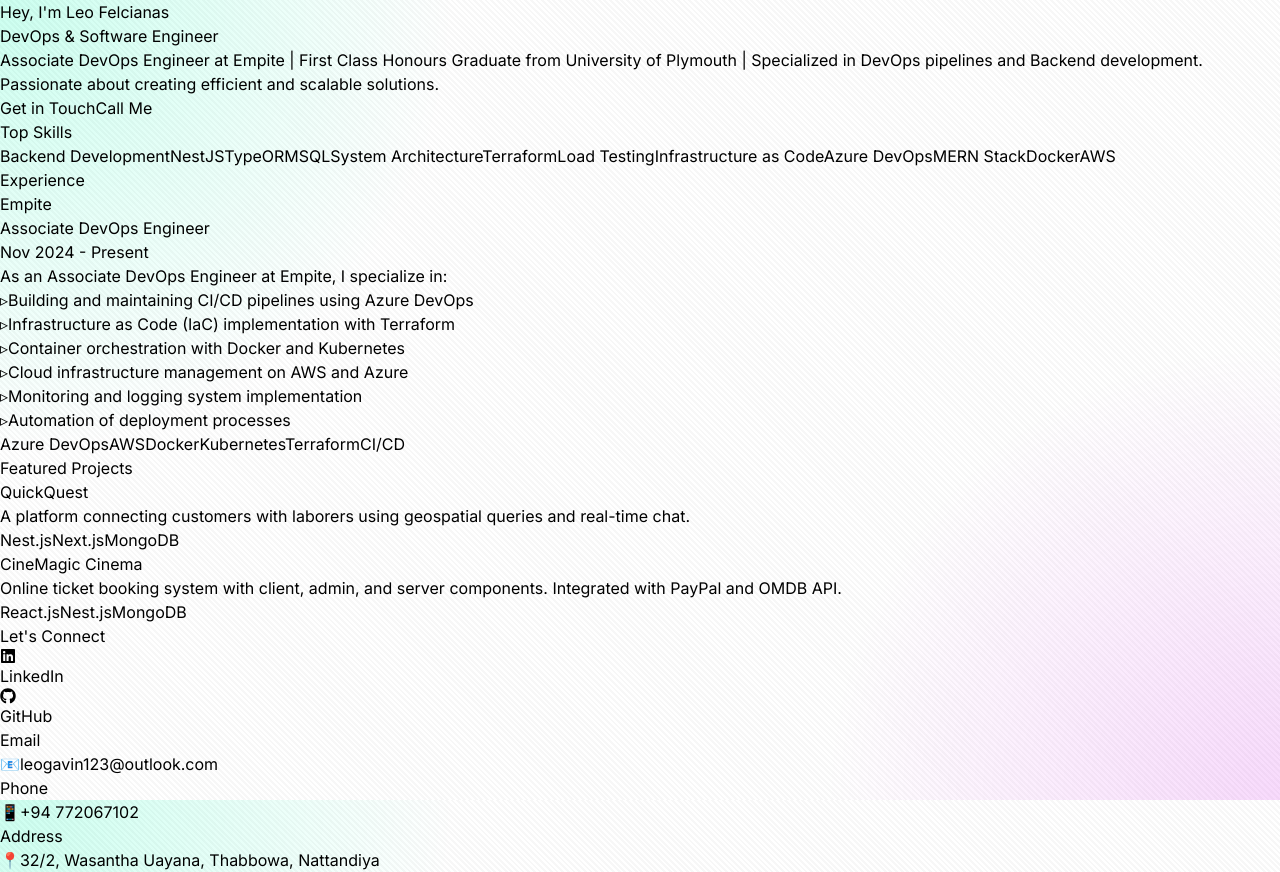
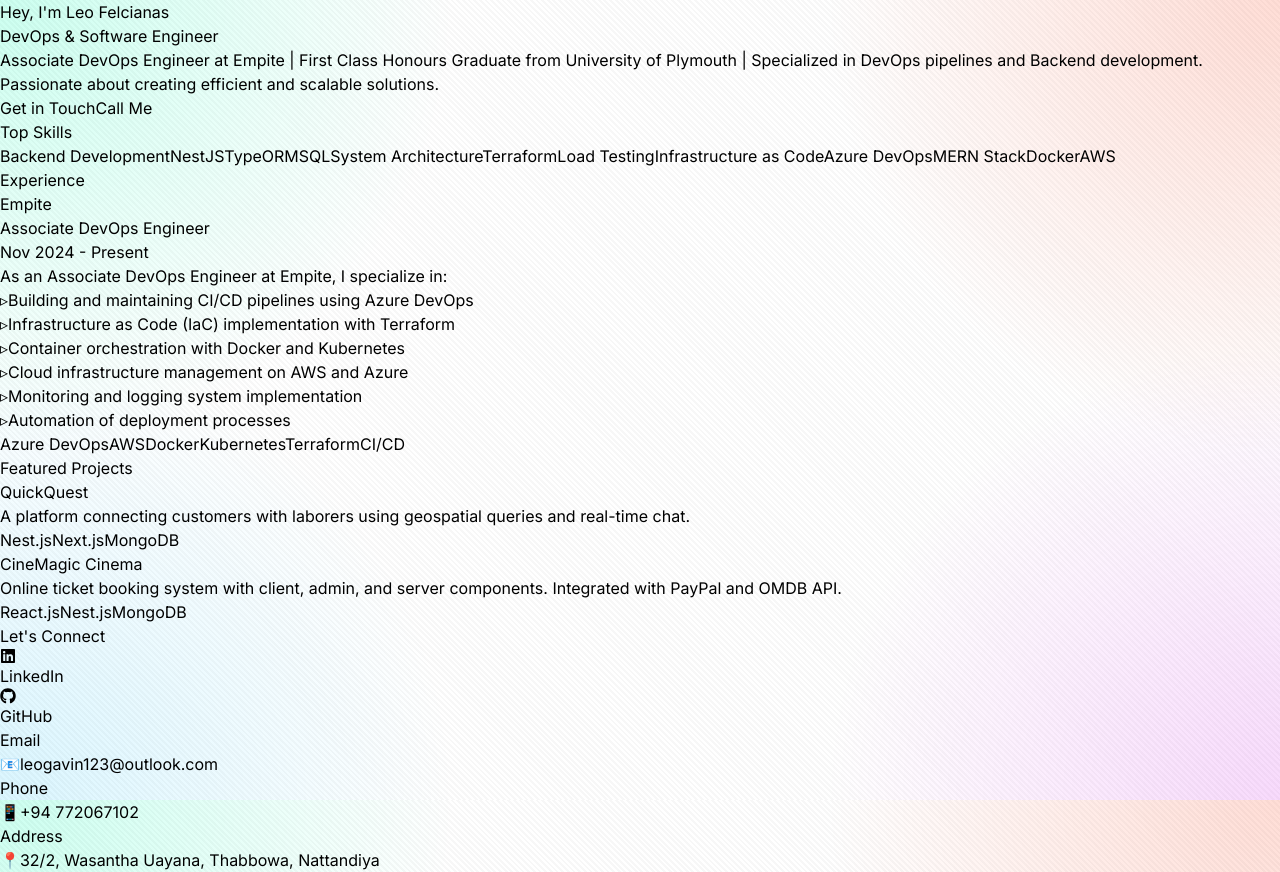
Before and after one commit to DFanso/portfolio-2025, a Next.js app: page / in a window 1280 px wide. Built offline with nearby package versions, Linux system fonts and the light colour scheme.

Commit message:
Update globals.css

```diff
--- a/src/app/globals.css
+++ b/src/app/globals.css
@@ -26,8 +26,30 @@
     background-image:
       radial-gradient(circle at 100% 100%, rgba(217, 70, 239, 0.2) 0, transparent 30%),
       radial-gradient(circle at 0% 0%, rgba(0, 255, 178, 0.2) 0, transparent 30%),
+      radial-gradient(circle at 100% 0%, rgba(255, 87, 51, 0.2) 0, transparent 30%),
+      radial-gradient(circle at 0% 100%, rgba(71, 209, 255, 0.2) 0, transparent 30%),
       repeating-linear-gradient(45deg, rgba(0, 0, 0, 0.03) 0px, rgba(0, 0, 0, 0.03) 2px, transparent 2px, transparent 4px);
     background-attachment: fixed;
+    animation: backgroundMove 20s ease infinite;
+    background-size: 200% 200%;
+  }
+
+  @keyframes backgroundMove {
+    0% {
+      background-position: 0% 0%;
+    }
+    25% {
+      background-position: 100% 0%;
+    }
+    50% {
+      background-position: 100% 100%;
+    }
+    75% {
+      background-position: 0% 100%;
+    }
+    100% {
+      background-position: 0% 0%;
+    }
   }
 
   /* Custom Cursor */
```
